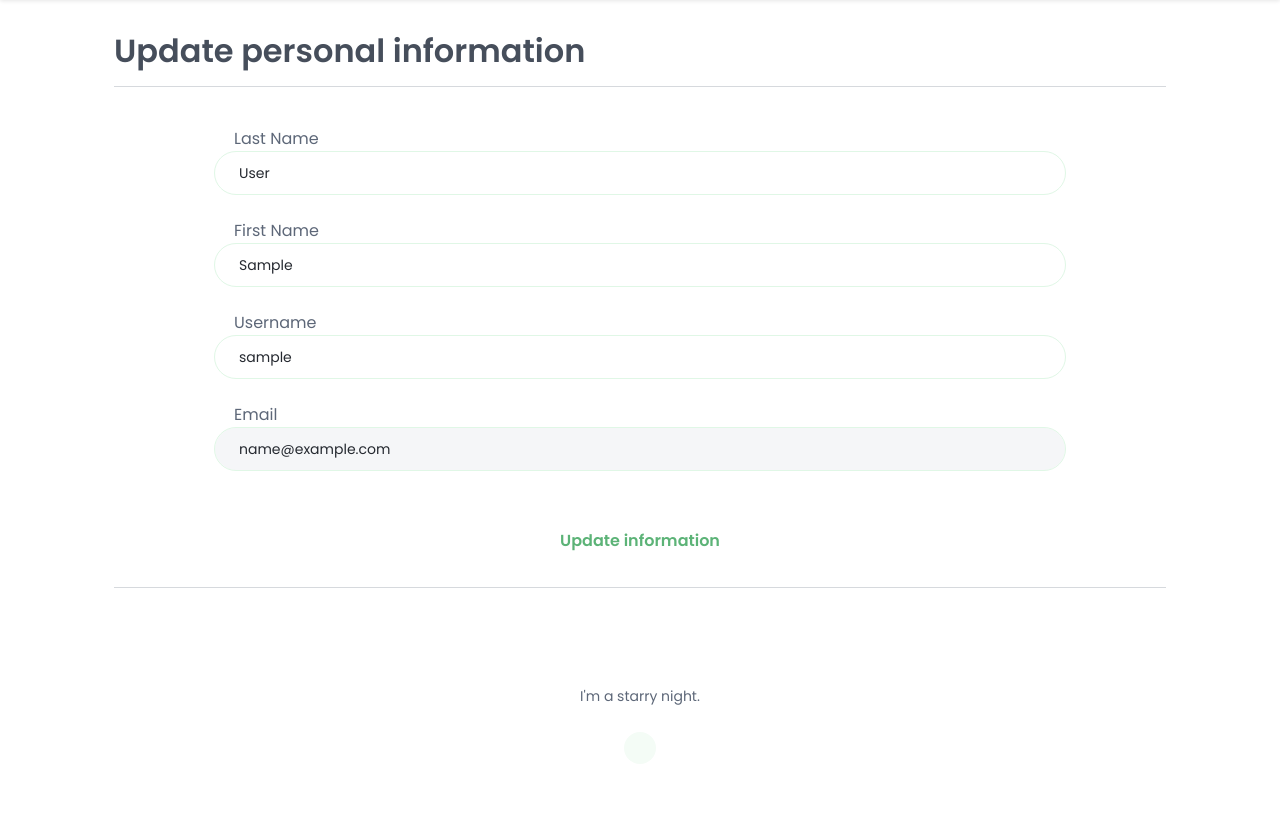
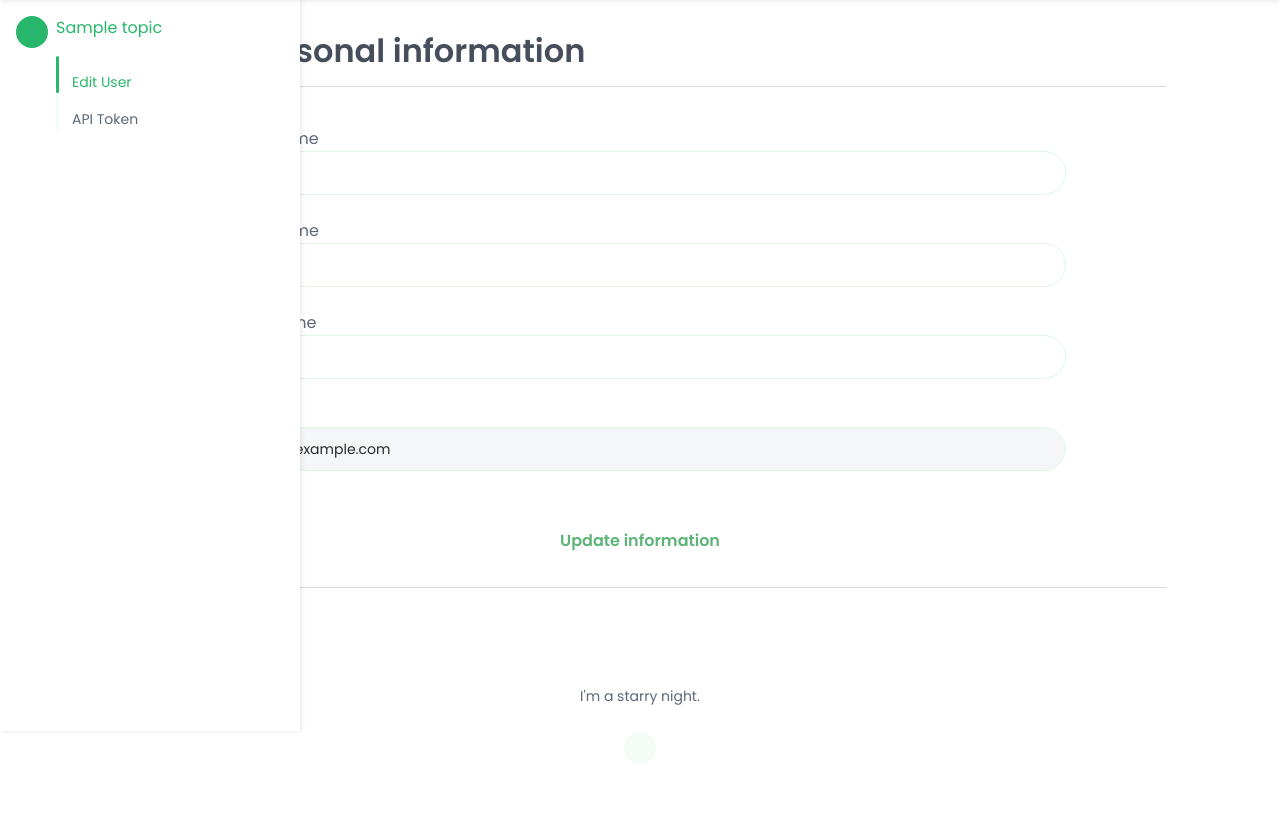
Before and after one commit to juicyDD/TheVoiceRecognizerYouNeed, a Django app: template base/templates/base/edit_user.html in a window 1280 px wide. Shown: the part 69-888 px from the top of the page. Run offline with Django 4.2, Linux system fonts and the light colour scheme; the template is opened without the code that fills it: most values are stand-ins (such as "Sample title", 1, 10 or a date in 2020); one stand-in notice (Sample message) is shown; some libraries are stand-ins or nearby versions.

```diff
--- a/base/templates/base/edit_user.html
+++ b/base/templates/base/edit_user.html
@@ -1,4 +1,26 @@
 {%extends 'base/common/main.html'%} {%block content%}
+<div class="docs-wrapper">
+    <div id="docs-sidebar" class="docs-sidebar">
+        <div class="top-search-box d-lg-none p-3">
+            <form class="search-form">
+                <input type="text" placeholder="Search the docs..." name="search" class="form-control search-input">
+                <button type="submit" class="btn search-btn" value="Search"><i class="fas fa-search"></i></button>
+            </form>
+        </div>
+        <nav id="docs-nav" class="docs-nav navbar">
+            <ul class="section-items list-unstyled nav flex-column pb-3">
+                <li class="nav-item section-title"><a class="nav-link scrollto active" href="#section-1">
+                    <span class="theme-icon-holder me-2"><i class="fas fa-map-signs"></i></span><span>{{post.topic}}</span></a>
+                </li>
+
+                <li class="nav-item active"><a class="nav-link " href="{%url 'edit-user'%}">Edit User</a></li>
+                <li class="nav-item"><a class="nav-link " href="{%url 'api-tokens'%}">API Token</a></li>
+
+
+            </ul>
+
+        </nav><!--//docs-nav-->
+    </div><!--//docs-sidebar-->
     <div class="container">
         <article class="docs-article">
             <h2>Update personal information</h2>
@@ -44,7 +66,8 @@
             </form>
             <hr>
         </article>
-
+    </div>
+  </div>
 
 
     <!--//docs-article-->
--- a/base/urls.py
+++ b/base/urls.py
@@ -10,5 +10,6 @@ urlpatterns = [
     path('documentation/<str:slug>/',views.document,name='document'),
     path('documentation',views.tableofcontent,name='table-content'),
     path('api-list',views.apiPage,name='api'),
+    path('api-tokens',views.apiTokenList,name='api-tokens'),
     path('api/',include('base.api.urls'))
 ]
--- a/base/views.py
+++ b/base/views.py
@@ -127,3 +127,7 @@ def editUser(request):
 def apiPage(request):
     context = {}
     return render(request,'base/api_list.html',context)
+
+def apiTokenList(request):
+    context = {}
+    return render(request,'base/api_token_list.html', context)
```
Also changed, not shown: base/templates/base/api_token_list.html (added, +33 -0 lines), base/templates/base/edit_user_old.html (added, +53 -0 lines), db.sqlite3. Lines whose indentation alone changed are shown as unchanged.
